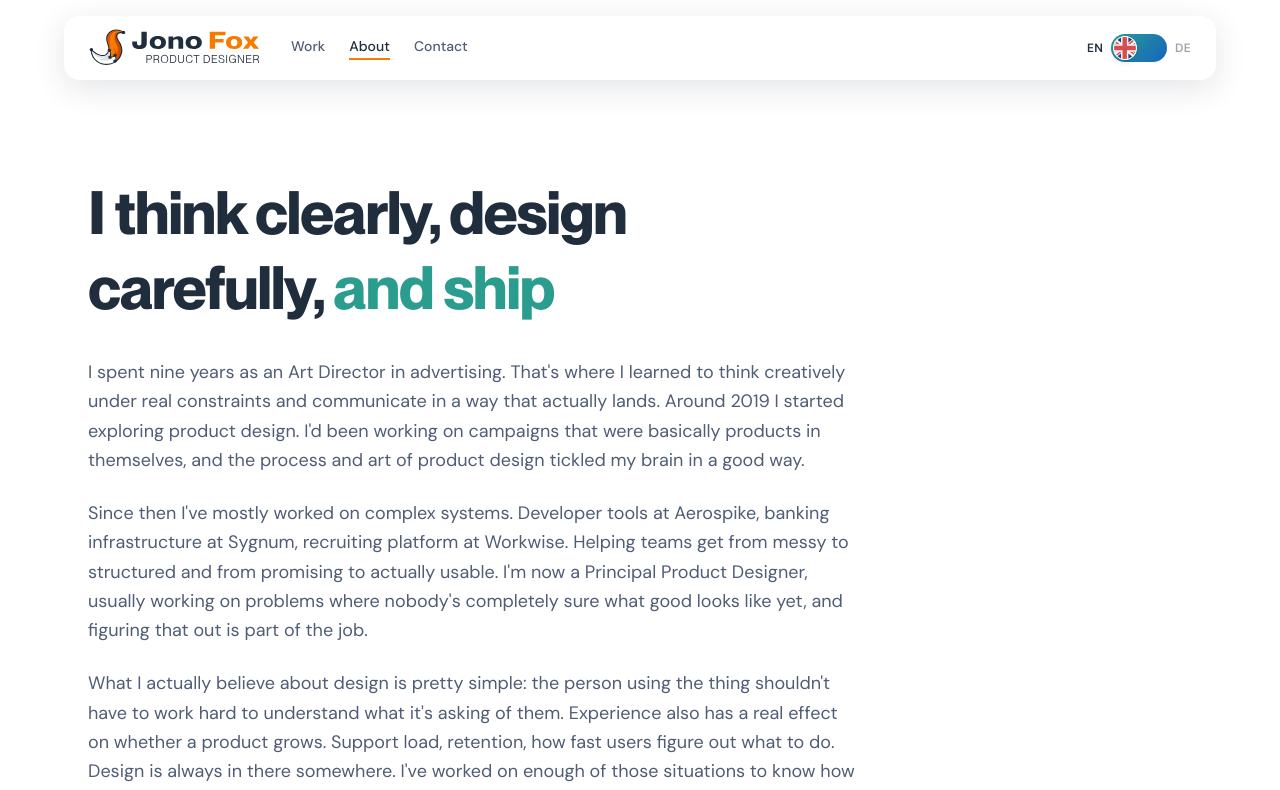
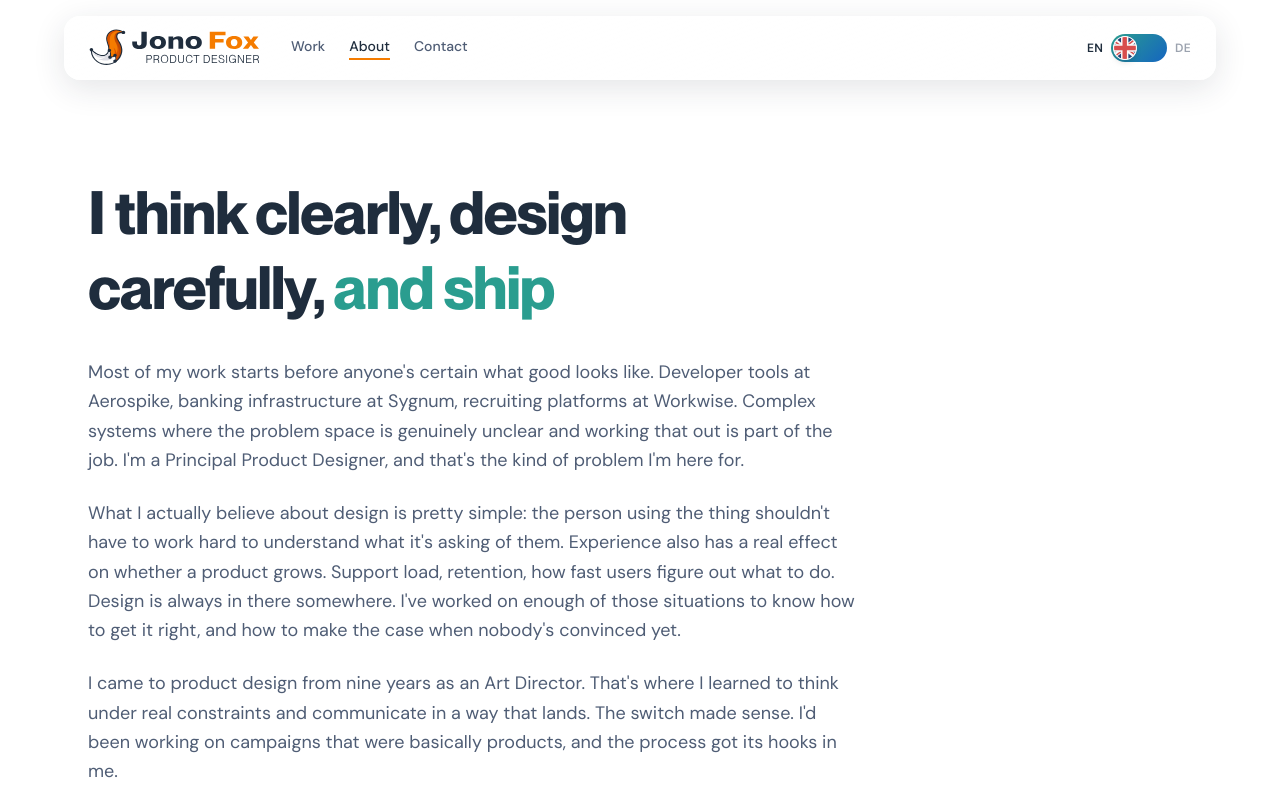
Before and after one commit to jonofoxdesign/jonofox-portfolio, a Next.js app: page /en/about in a window 1280 px wide. Shown: the top 790 px of the page. Built offline with nearby package versions, Linux system fonts and the light colour scheme.

Commit message:
copy: restructure about hero, sharpen homepage sub — EN + DE

```diff
--- a/src/app/[locale]/about/page.tsx
+++ b/src/app/[locale]/about/page.tsx
@@ -23,9 +23,9 @@ const content = {
     hero: {
       h1a: "I think clearly, design carefully,",
       h1b: "and ship",
-      p1: "I spent nine years as an Art Director in advertising. That's where I learned to think creatively under real constraints and communicate in a way that actually lands. Around 2019 I started exploring product design. I'd been working on campaigns that were basically products in themselves, and the process and art of product design tickled my brain in a good way.",
-      p2: "Since then I've mostly worked on complex systems. Developer tools at Aerospike, banking infrastructure at Sygnum, recruiting platform at Workwise. Helping teams get from messy to structured and from promising to actually usable. I'm now a Principal Product Designer, usually working on problems where nobody's completely sure what good looks like yet, and figuring that out is part of the job.",
-      p3: "What I actually believe about design is pretty simple: the person using the thing shouldn't have to work hard to understand what it's asking of them. Experience also has a real effect on whether a product grows. Support load, retention, how fast users figure out what to do. Design is always in there somewhere. I've worked on enough of those situations to know how to get it right, and how to make the case when nobody's convinced yet.",
+      p1: "Most of my work starts before anyone's certain what good looks like. Developer tools at Aerospike, banking infrastructure at Sygnum, recruiting platforms at Workwise. Complex systems where the problem space is genuinely unclear and working that out is part of the job. I'm a Principal Product Designer, and that's the kind of problem I'm here for.",
+      p2: "What I actually believe about design is pretty simple: the person using the thing shouldn't have to work hard to understand what it's asking of them. Experience also has a real effect on whether a product grows. Support load, retention, how fast users figure out what to do. Design is always in there somewhere. I've worked on enough of those situations to know how to get it right, and how to make the case when nobody's convinced yet.",
+      p3: "I came to product design from nine years as an Art Director. That's where I learned to think under real constraints and communicate in a way that lands. The switch made sense. I'd been working on campaigns that were basically products, and the process got its hooks in me.",
       contact: "Get in touch →",
     },
     roles: {
@@ -73,9 +73,9 @@ const content = {
     hero: {
       h1a: "Ich denke klar, designe sorgfältig",
       h1b: "und liefere",
-      p1: "Ich habe neun Jahre als Art Director in der Werbung gearbeitet. Dort habe ich gelernt, kreativ innerhalb echter Constraints zu denken und auf eine Weise zu kommunizieren, die wirklich ankommt. Um 2019 begann ich, mich mit Product Design zu beschäftigen. Ich hatte an Kampagnen gearbeitet, die im Grunde schon Produkte waren, und der Prozess und die Kunst des Product Designs haben mein Gehirn auf eine gute Art gepackt.",
-      p2: "Seitdem arbeite ich hauptsächlich an komplexen Systemen. Developer-Tools bei Aerospike, Banking-Infrastruktur bei Sygnum, Recruiting-Plattform bei Workwise. Dabei helfe ich Teams, vom Chaos zur Struktur zu kommen und von vielversprechend zu wirklich nutzbar. Ich bin jetzt Principal Product Designer und arbeite meistens an Problemen, bei denen noch niemand genau weiß, wie gut aussieht. Das herauszufinden ist ein Teil der Arbeit.",
-      p3: "Was ich wirklich über Design glaube, ist ziemlich einfach: Die Person, die etwas benutzt, sollte sich nicht anstrengen müssen, um zu verstehen, was es von ihr will. Experience hat auch einen echten Einfluss darauf, ob ein Produkt wächst. Support-Aufwand, Retention, wie schnell Nutzer verstehen, was zu tun ist. Design steckt immer irgendwo dahinter. Ich habe genug solche Situationen erlebt, um zu wissen, wie man es richtig hinbekommt, und wie man argumentiert, wenn noch niemand überzeugt ist.",
+      p1: "Die meisten meiner Projekte beginnen, bevor irgendjemand sicher weiß, wie gut aussieht. Developer-Tools bei Aerospike, Banking-Infrastruktur bei Sygnum, Recruiting-Plattformen bei Workwise. Komplexe Systeme, bei denen der Problemraum wirklich unklar ist und das Herausfinden Teil der Arbeit. Ich bin Principal Product Designer, und genau das ist die Art von Problem, für die ich hier bin.",
+      p2: "Was ich wirklich über Design glaube, ist ziemlich einfach: Die Person, die etwas benutzt, sollte sich nicht anstrengen müssen, um zu verstehen, was es von ihr will. Experience hat auch einen echten Einfluss darauf, ob ein Produkt wächst. Support-Aufwand, Retention, wie schnell Nutzer verstehen, was zu tun ist. Design steckt immer irgendwo dahinter. Ich habe genug solche Situationen erlebt, um zu wissen, wie man es richtig hinbekommt, und wie man argumentiert, wenn noch niemand überzeugt ist.",
+      p3: "Zum Product Design kam ich nach neun Jahren als Art Director. Dort habe ich gelernt, unter echten Constraints zu denken und so zu kommunizieren, dass es wirklich ankommt. Der Wechsel ergab Sinn. Ich hatte an Kampagnen gearbeitet, die im Grunde schon Produkte waren, und der Prozess hat mich gepackt.",
       contact: "Kontakt aufnehmen →",
     },
     roles: {
--- a/src/app/[locale]/page.tsx
+++ b/src/app/[locale]/page.tsx
@@ -16,7 +16,7 @@ const content = {
       headline2: "complex",
       headline3: "tools that feel",
       headline4: "clear",
-      sub: "Principal product designer for complex systems. I help engineering and PM teams get the experience right so users understand it, enjoy it, and the product grows.",
+      sub: "Principal product designer for developer tools and complex enterprise systems. I help teams build things that are as understandable as they are powerful, and create the design foundations that scale with them.",
       cta1: "See my work",
       cta2: "Get in contact",
     },
@@ -91,7 +91,7 @@ const content = {
       headline2: "komplexe",
       headline3: "Tools, die",
       headline4: "klar wirken",
-      sub: "Principal Product Designer für komplexe Systeme. Ich helfe Engineering- und PM-Teams dabei, die Experience so hinzubekommen, dass Nutzer sie verstehen, gerne nutzen und das Produkt wächst.",
+      sub: "Principal Product Designer für Developer-Tools und komplexe Enterprise-Systeme. Ich helfe Teams, Dinge zu bauen, die so verständlich sind wie sie leistungsfähig sind, und schaffe die Design-Grundlagen, die mit ihnen skalieren.",
       cta1: "Meine Arbeiten",
       cta2: "Kontakt aufnehmen",
     },
```
